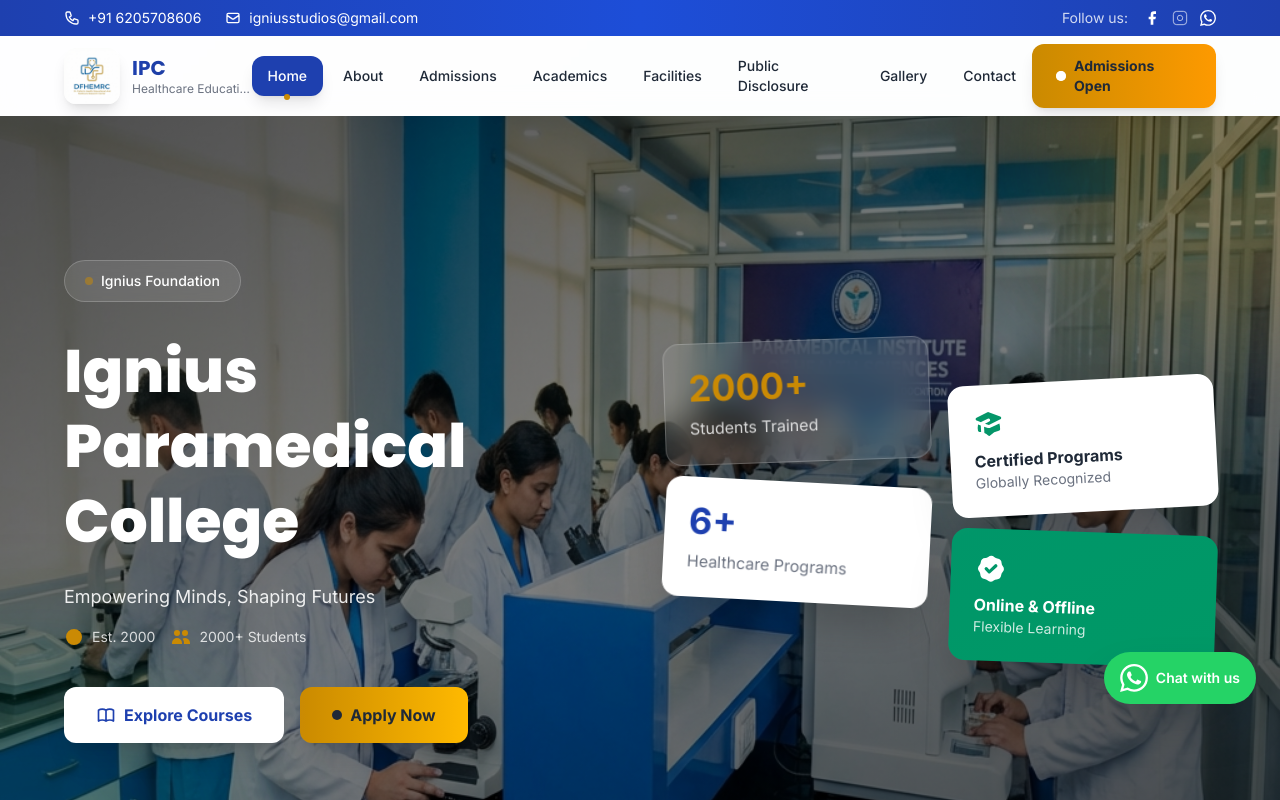
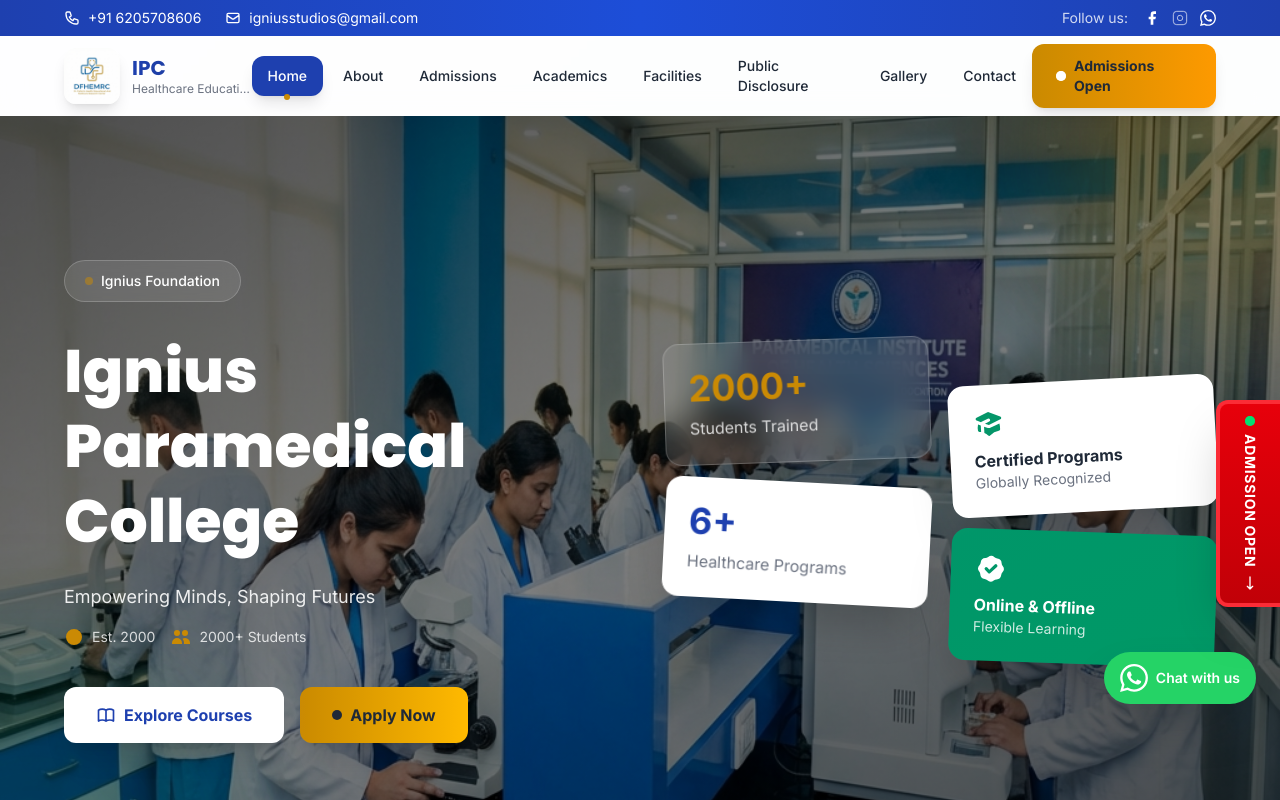
Before and after one commit to invinci009/miapatna, a Next.js app: page / in a window 1280 px wide. Shown: the top 800 px of the page. Built offline with nearby package versions, Linux system fonts and the light colour scheme.

Commit message:
Add Admission Open ribbon on home page with smooth scroll to form

```diff
--- a/src/app/admissions/AdmissionsContent.tsx
+++ b/src/app/admissions/AdmissionsContent.tsx
@@ -1,5 +1,6 @@
 'use client';
 import { useState, useRef, useEffect } from 'react';
+import { useSearchParams } from 'next/navigation';
 import Section from '@/components/ui/Section';
 import ContactForm from '@/components/ui/ContactForm';
 import AdmissionForm from '@/components/ui/AdmissionForm';
@@ -25,8 +26,17 @@
 ];
 
 export default function Admissions() {
-    const [activeTab, setActiveTab] = useState('overview');
+    const searchParams = useSearchParams();
+    const tabFromUrl = searchParams.get('tab');
+    const [activeTab, setActiveTab] = useState(tabFromUrl === 'apply' ? 'apply' : 'overview');
     const formSectionRef = useRef<HTMLDivElement>(null);
+
+    // Handle tab switch from URL params
+    useEffect(() => {
+        if (tabFromUrl === 'apply') {
+            setActiveTab('apply');
+        }
+    }, [tabFromUrl]);
 
     // Scroll to form when switching to apply or enquiry tabs
     useEffect(() => {
@@ -191,7 +201,7 @@
 
             {/* Apply Now Tab */}
             {activeTab === 'apply' && (
-                <div ref={formSectionRef}>
+                <div ref={formSectionRef} id="admission-form">
                     <Section
                         title="Online Admission Application"
                         subtitle="Complete the form below to submit your admission application"
--- a/src/app/layout.tsx
+++ b/src/app/layout.tsx
@@ -4,6 +4,7 @@
 import Header from "@/components/layout/Header";
 import Footer from "@/components/layout/Footer";
 import FloatingWhatsApp from "@/components/ui/FloatingWhatsApp";
+import AdmissionRibbon from "@/components/ui/AdmissionRibbon";
 import Breadcrumb from "@/components/ui/Breadcrumb";
 import AOSProvider from "@/components/providers/AOSProvider";
 import { OrganizationJsonLd, WebsiteJsonLd } from "@/components/seo/JsonLd";
@@ -145,6 +146,7 @@
           </main>
           <Footer />
           <FloatingWhatsApp />
+          <AdmissionRibbon />
         </AOSProvider>
       </body>
     </html>
--- /dev/null
+++ b/src/components/ui/AdmissionRibbon.tsx
@@ -0,0 +1,83 @@
+'use client';
+
+import { useRouter, usePathname } from 'next/navigation';
+import { useEffect } from 'react';
+
+export default function AdmissionRibbon() {
+    const router = useRouter();
+    const pathname = usePathname();
+
+    // Handle hash scrolling after navigation
+    useEffect(() => {
+        if (typeof window !== 'undefined' && window.location.hash === '#admission-form') {
+            setTimeout(() => {
+                const formElement = document.getElementById('admission-form');
+                if (formElement) {
+                    formElement.scrollIntoView({ behavior: 'smooth' });
+                    formElement.classList.add('ring-4', 'ring-secondary/50');
+                    setTimeout(() => {
+                        formElement.classList.remove('ring-4', 'ring-secondary/50');
+                    }, 2000);
+                }
+            }, 500);
+        }
+    }, [pathname]);
+
+    const handleClick = () => {
+        if (pathname === '/admissions') {
+            // Already on admissions page - scroll to form
+            const formElement = document.getElementById('admission-form');
+            if (formElement) {
+                formElement.scrollIntoView({ behavior: 'smooth' });
+                formElement.classList.add('ring-4', 'ring-secondary/50');
+                setTimeout(() => {
+                    formElement.classList.remove('ring-4', 'ring-secondary/50');
+                }, 2000);
+            }
+        } else {
+            // Navigate to admissions page
+            router.push('/admissions?tab=apply#admission-form');
+        }
+    };
+
+    // Only show on home page
+    if (pathname !== '/') {
+        return null;
+    }
+
+    return (
+        <>
+            {/* Desktop Ribbon */}
+            <button
+                onClick={handleClick}
+                className="fixed right-0 top-[50%] z-50 hidden md:flex items-center justify-center bg-gradient-to-b from-red-600 to-red-700 text-white py-5 px-3 shadow-2xl hover:from-red-700 hover:to-red-800 hover:scale-105 hover:shadow-[0_0_30px_rgba(220,38,38,0.4)] transition-all duration-300 cursor-pointer group rounded-l-xl border-l-4 border-t-4 border-b-4 border-red-500"
+                style={{ writingMode: 'vertical-rl' }}
+                aria-label="Apply for Admission"
+            >
+                <span className="flex items-center gap-2 text-sm font-bold tracking-wider uppercase">
+                    <span className="relative flex h-2.5 w-2.5">
+                        <span className="animate-ping absolute inline-flex h-full w-full rounded-full bg-green-400 opacity-75"></span>
+                        <span className="relative inline-flex rounded-full h-2.5 w-2.5 bg-green-400"></span>
+                    </span>
+                    Admission Open
+                    <svg className="w-4 h-4 rotate-90 group-hover:translate-x-0.5 transition-transform" fill="none" stroke="currentColor" viewBox="0 0 24 24">
+                        <path strokeLinecap="round" strokeLinejoin="round" strokeWidth={2} d="M17 8l4 4m0 0l-4 4m4-4H3" />
+                    </svg>
+                </span>
+            </button>
+
+            {/* Mobile Ribbon - Bottom fixed, left side to avoid WhatsApp overlap */}
+            <button
+                onClick={handleClick}
+                className="fixed bottom-24 left-4 z-40 md:hidden flex items-center gap-2 bg-gradient-to-r from-red-600 to-red-700 text-white px-4 py-2.5 rounded-full shadow-xl transition-all duration-300"
+                aria-label="Apply for Admission"
+            >
+                <span className="relative flex h-2 w-2">
+                    <span className="animate-ping absolute inline-flex h-full w-full rounded-full bg-green-400 opacity-75"></span>
+                    <span className="relative inline-flex rounded-full h-2 w-2 bg-green-400"></span>
+                </span>
+                <span className="text-xs font-bold uppercase tracking-wide">Admission Open</span>
+            </button>
+        </>
+    );
+}
```
